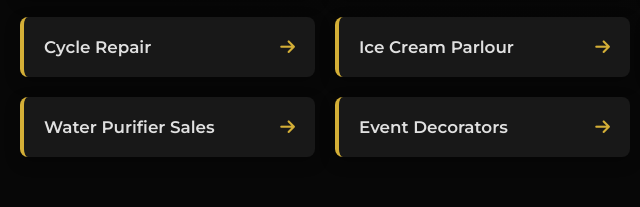
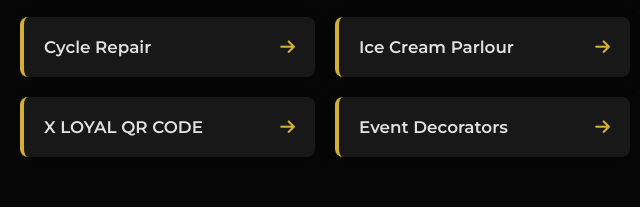
Before and after one commit to X-ABHI-TEAM/KhurjaX, a plain HTML site: page index.html in a window 1280 px wide. Shown: the part 7474-7681 px from the top of the page, 0-640 px from the left. Drawn offline with Linux system fonts and the light colour scheme.

Commit message:
Update index.html

```diff
--- a/index.html
+++ b/index.html
@@ -1191,7 +1191,7 @@
                 <li><a href="shop-46.html">Ice Cream Parlour <i class="fas fa-arrow-right"></i></a></li>
                 <li><a href="shop-47.html">Billiards Club <i class="fas fa-arrow-right"></i></a></li>
                 <li><a href="shop-48.html">Security Services <i class="fas fa-arrow-right"></i></a></li>
-                <li><a href="shop-49.html">Water Purifier Sales <i class="fas fa-arrow-right"></i></a></li>
+                <li><a href="shop-49.html">X LOYAL QR CODE <i class="fas fa-arrow-right"></i></a></li>
                 <li><a href="shop-50.html">Event Decorators <i class="fas fa-arrow-right"></i></a></li>
             </ul>
         </div>
```
